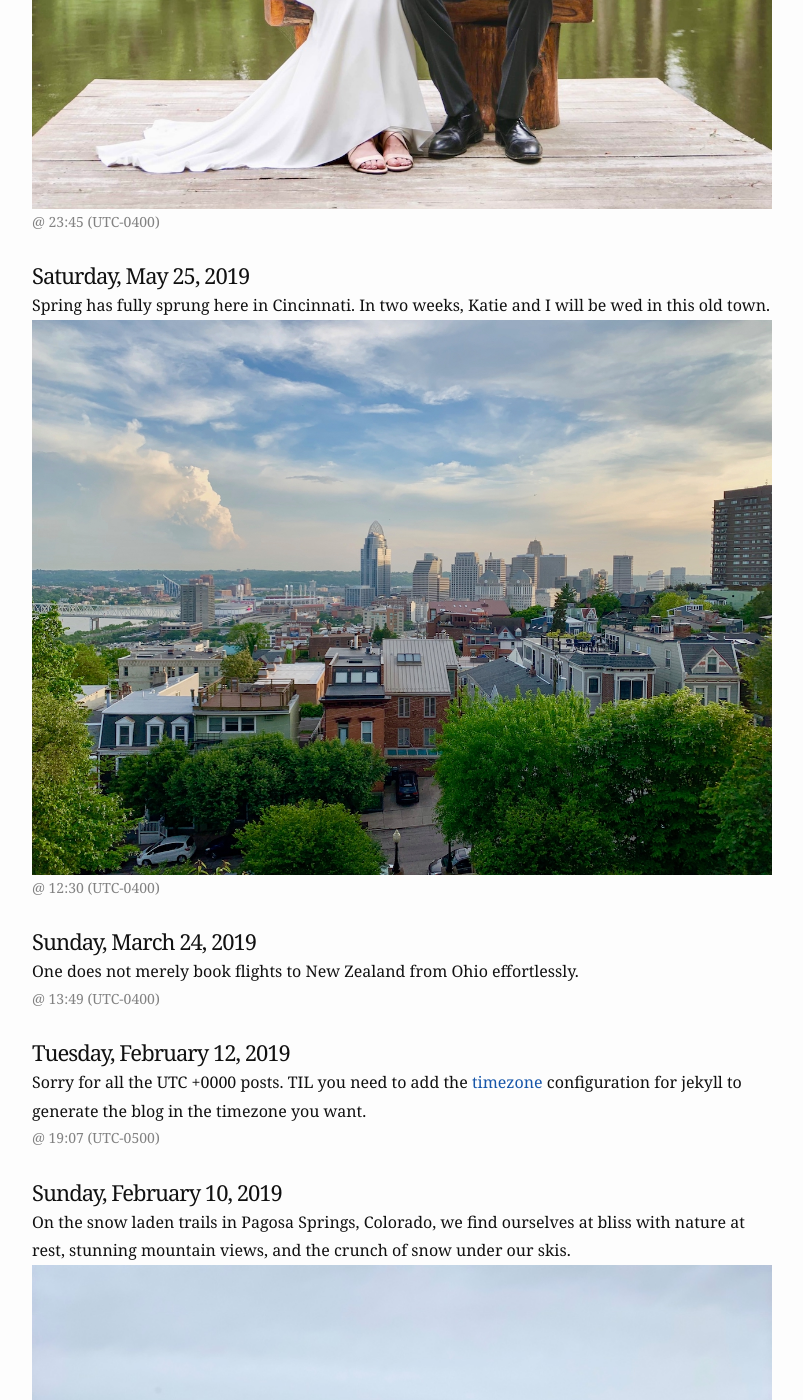
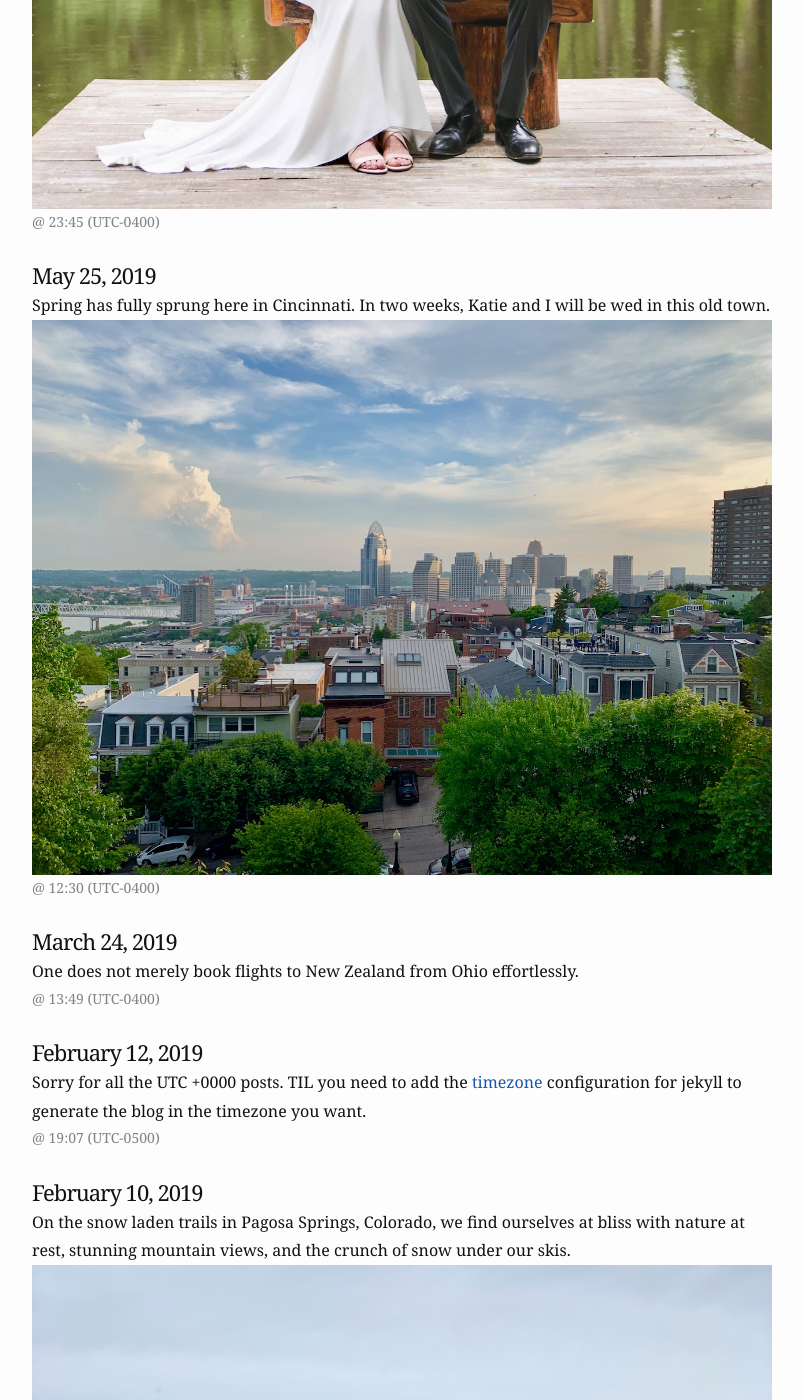
Before and after one commit to peterrother/peterrother.github.io, a Jekyll site: the page built from index.html, in a window 1280 px wide and 1400 px high, scrolled down 1178 px. Shown: the whole window, without its empty margins (238-1041 px from the left). Built offline with Jekyll 4.4.1, drawn with Linux system fonts in a browser that asks for light colours; the list of posts is cut into pages by our own code; some of the changed text lies outside the part shown.

Commit message:
Ensure date title is shown only once per day

```diff
--- a/_includes/post_detail.html
+++ b/_includes/post_detail.html
@@ -23,13 +23,15 @@
 {% endif %}
 
 {% if content.size <= 280 %}
+	{% if last_date != curr_date %}
 	<header class="post-header">
 		<h1 class="post-title" itemprop="name headline">
 			<time datetime="{{ post.date | date_to_xmlschema }}">
-				{{ post.date | date: "%A, %B %e, %Y"}}
+				{{ post.date | date: "%B %e, %Y"}}
 			</time>
 		</h1>
 	</header>
+	{% endif %}
 
 	<div class="post-content micropost" itemprop="articleBody">
 		{{ content }}
--- a/index.html
+++ b/index.html
@@ -6,12 +6,16 @@
 
   <ul class="post-list">
     {% for post in paginator.posts %}
+      {% assign curr_date = post.date | date: "%Y-%m-%d" %}
+
       <div class="blog-index">
         {% assign post = post.title %}
         {% assign content = post.content %}
         {% assign date = post.date %}
         {% include post_detail.html %}
       </div>
+
+      {% assign last_date = post.date | date: "%Y-%m-%d" %}
     {% endfor %}
   </ul>
 
```
